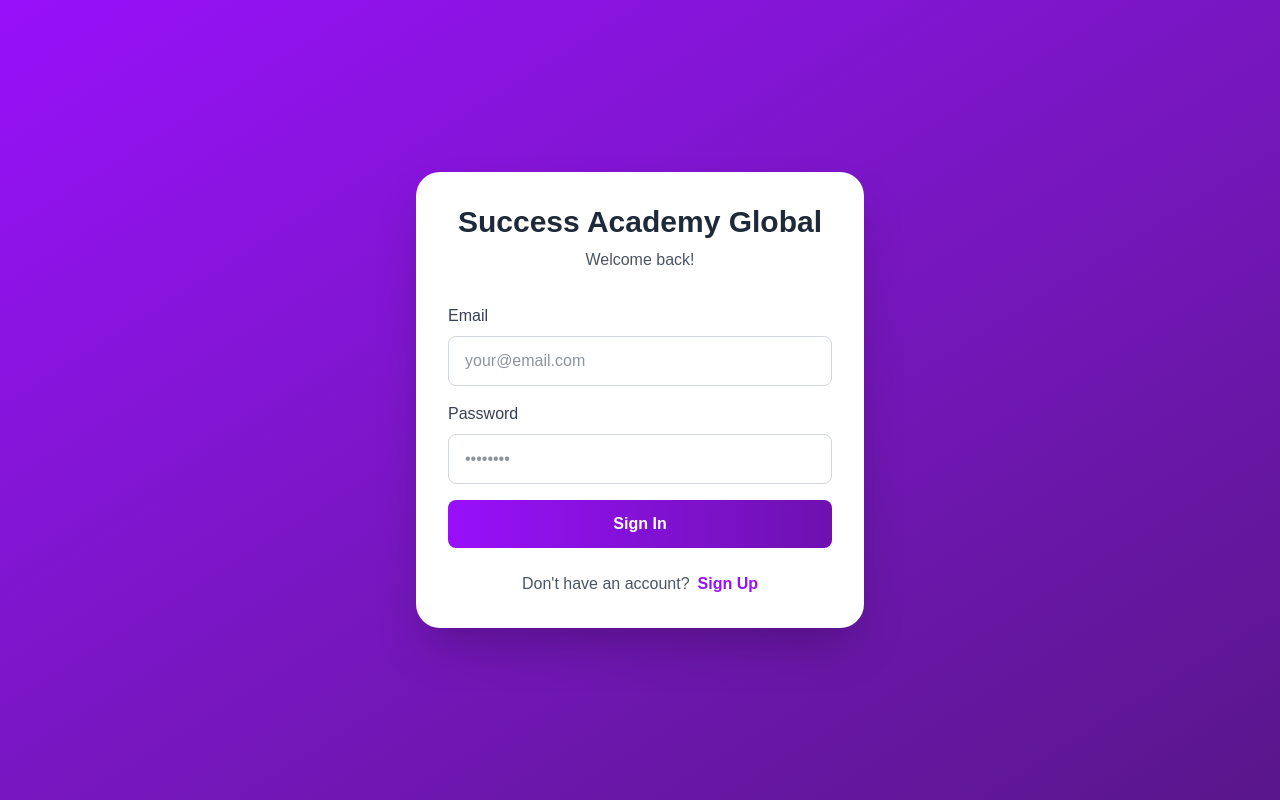
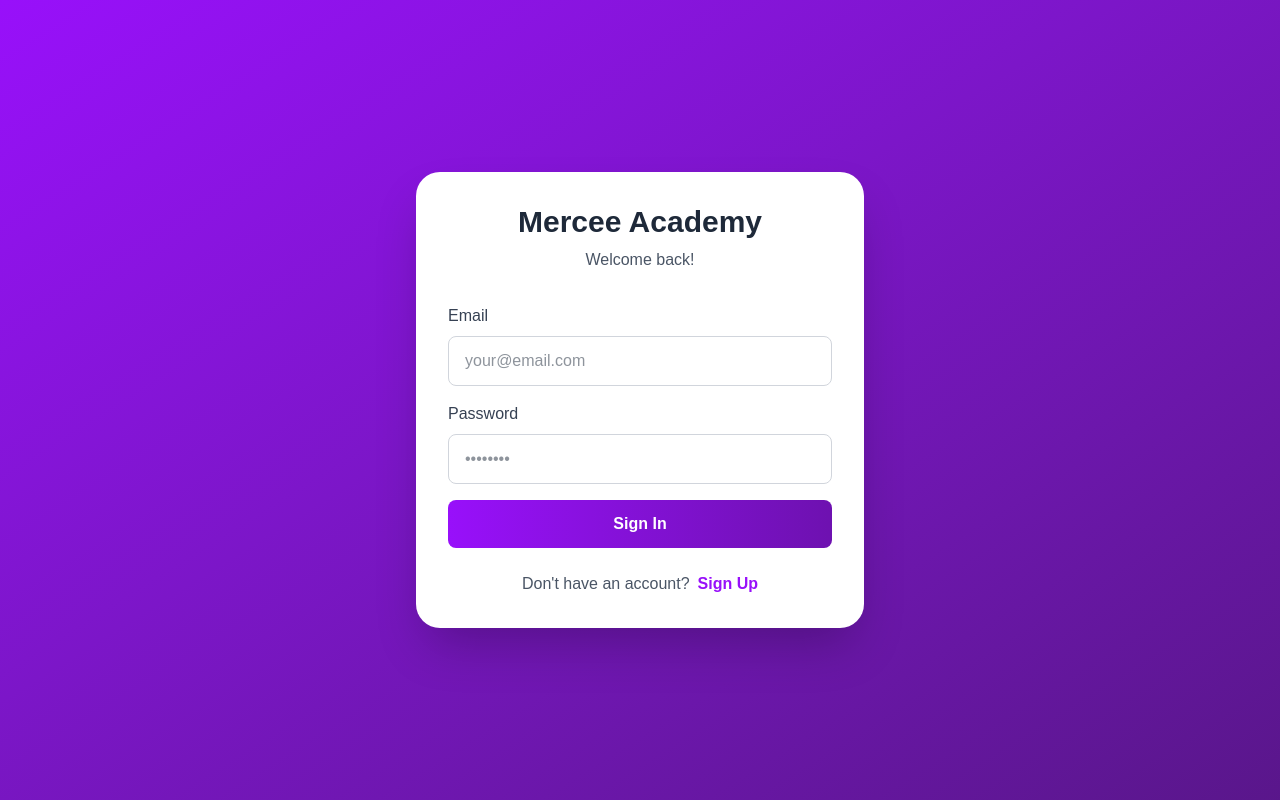
Before and after one commit to am0414/success-academy-international, a Next.js app: page /auth/login in a window 1280 px wide. Built offline with nearby package versions, Linux system fonts and the light colour scheme; no server answers.

Commit message:
Replace all Success Academy with Mercee Academy

```diff
--- a/app/admin/layout.tsx
+++ b/app/admin/layout.tsx
@@ -22,7 +22,7 @@ export default function AdminLayout({ children }: { children: React.ReactNode })
             <span className="text-2xl">⚙️</span>
             Admin Panel
           </h1>
-          <p className="text-slate-400 text-sm mt-1">Success Academy</p>
+          <p className="text-slate-400 text-sm mt-1">Mercee Academy</p>
         </div>
 
         <nav className="mt-4">
--- a/app/auth/login/page.tsx
+++ b/app/auth/login/page.tsx
@@ -92,7 +92,7 @@ function LoginForm() {
     <div className="min-h-screen bg-gradient-to-br from-purple-600 to-purple-900 flex items-center justify-center p-4">
       <div className="bg-white rounded-3xl shadow-2xl p-8 w-full max-w-md">
         <h1 className="text-3xl font-bold text-center text-gray-800 mb-2">
-          Success Academy Global
+          Mercee Academy
         </h1>
         <p className="text-gray-600 text-center mb-8">
           {isSignUp ? 'Create your account' : 'Welcome back!'}
--- a/app/checkout/page.tsx
+++ b/app/checkout/page.tsx
@@ -171,7 +171,7 @@ function CheckoutContent() {
           {/* ヘッダー */}
           <div className="bg-gradient-to-r from-blue-600 to-indigo-600 px-8 py-6">
             <h1 className="text-2xl font-bold text-white mb-1">Complete Enrollment</h1>
-            <p className="text-blue-200">Subscribe to Success Academy International</p>
+            <p className="text-blue-200">Subscribe to Mercee Academy</p>
           </div>
 
           <div className="p-8">
--- a/app/dashboard/learning/[studentId]/page.tsx
+++ b/app/dashboard/learning/[studentId]/page.tsx
@@ -101,7 +101,7 @@ export default function LearningPage() {
           <div className="w-10 h-10 bg-gradient-to-br from-blue-500 to-indigo-600 rounded-xl flex items-center justify-center">
             <span className="text-white font-bold text-lg">S</span>
           </div>
-          <span className="font-semibold text-slate-800">Success Academy</span>
+          <span className="font-semibold text-slate-800">Mercee Academy</span>
         </div>
       </header>
 
--- a/app/student/[studentId]/components/ReportModal.tsx
+++ b/app/student/[studentId]/components/ReportModal.tsx
@@ -96,7 +96,7 @@ export default function ReportModal({ studentName, attendanceHistory, onClose }:
       // Header
       doc.setFontSize(24);
       doc.setTextColor(59, 130, 246);
-      doc.text('Success Academy International', pageWidth / 2, 25, { align: 'center' });
+      doc.text('Mercee Academy', pageWidth / 2, 25, { align: 'center' });
 
       doc.setFontSize(16);
       doc.setTextColor(60, 60, 60);
@@ -217,7 +217,7 @@ export default function ReportModal({ studentName, attendanceHistory, onClose }:
         doc.setFontSize(8);
         doc.setTextColor(150, 150, 150);
         doc.text(`Page ${i} of ${pageCount}`, pageWidth / 2, 287, { align: 'center' });
-        doc.text('Success Academy International', pageWidth / 2, 292, { align: 'center' });
+        doc.text('Mercee Academy', pageWidth / 2, 292, { align: 'center' });
       }
 
       // Save
@@ -251,7 +251,7 @@ export default function ReportModal({ studentName, attendanceHistory, onClose }:
             new Paragraph({
               children: [
                 new TextRun({
-                  text: 'Success Academy International',
+                  text: 'Mercee Academy',
                   bold: true,
                   size: 36,
                   color: '3B82F6',
```
